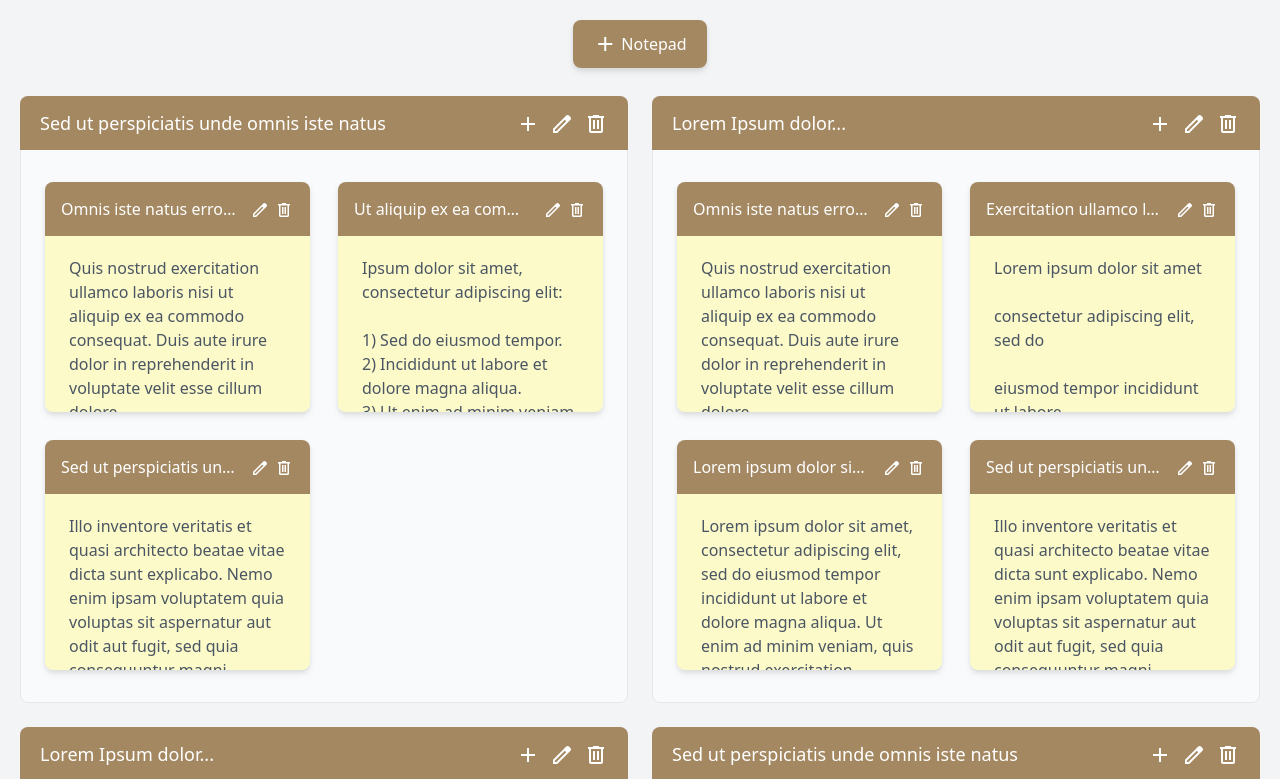
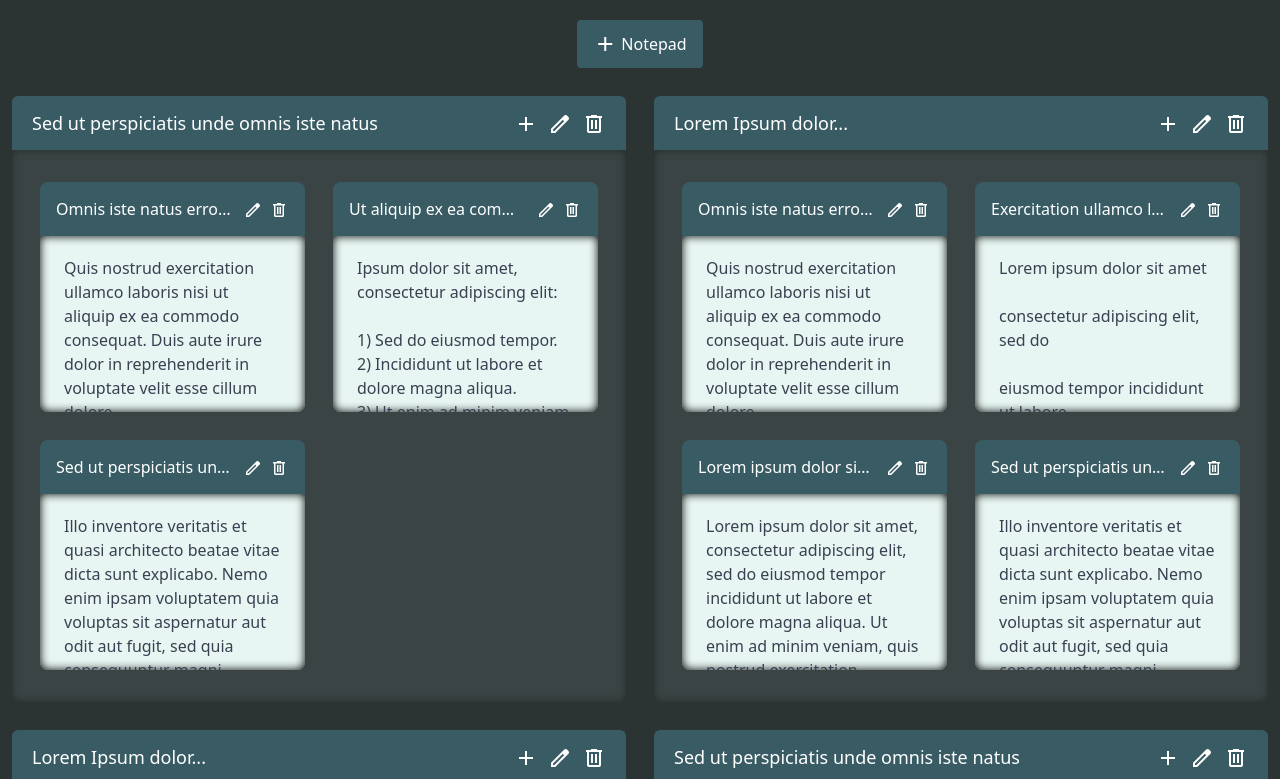
Before and after one commit to HSG424/notepad, a React (Create React App) app: page / in a window 1280 px wide. Shown: the top 779 px of the page. Built offline with nearby package versions, Linux system fonts and the light colour scheme.

Commit message:
color theme change AND styling updates

```diff
--- a/src/components/Note/Note.tsx
+++ b/src/components/Note/Note.tsx
@@ -15,15 +15,15 @@ type NoteProps = {
 
 const Note: React.FC<NoteProps> = (props) => {
   return (
-    <section className="drop-shadow-md">
+    <section>
       <header className="bg-primary text-white px-4 py-3 rounded-t-lg flex justify-between items-center">
         <h3 className="w-9/12 truncate">{props.note.title}</h3>
         <div className="relative top-0.5">
-          <Button icon="edit" iconClasses="mr-1 text-xl" />
+          <Button icon="edit" iconClasses="mr-1.5 text-xl" />
           <Button icon="delete" iconClasses="text-xl" />
         </div>
       </header>
-      <p className="bg-secondary text-gray-600 h-44 px-6 py-5 rounded-b-lg overflow-y-auto whitespace-pre-line">
+      <p className="bg-secondary text-gray-700 h-44 px-6 py-5 rounded-b-lg overflow-y-auto whitespace-pre-line shadow-[inset_0_0_10px_rgba(0,0,0,1)]">
         {props.note.note}
       </p>
     </section>
--- a/src/components/Notepad/Notepad.tsx
+++ b/src/components/Notepad/Notepad.tsx
@@ -22,7 +22,7 @@ type NotepadProps = {
 const Notepad: React.FC<NotepadProps> = (props) => {
   return (
     <section>
-      <header className="bg-primary text-white py-3 px-5 flex justify-between items-center rounded-t-lg">
+      <header className="bg-primary text-white py-3 px-5 flex justify-between items-center rounded-t-md">
         <h2 className="text-lg">{props.notepad.title}</h2>
         <div className="relative top-1">
           <Button icon="add" iconClasses="mr-2.5" />
@@ -30,7 +30,7 @@ const Notepad: React.FC<NotepadProps> = (props) => {
           <Button icon="delete" />
         </div>
       </header>
-      <div className="bg-gray-50 py-8 px-6 rounded-b-lg grid grid-cols-1 md:grid-cols-2 gap-7 border border-gray-200 border-t-0">
+      <div className="bg-dark py-8 px-7 rounded-b-md grid grid-cols-1 md:grid-cols-2 gap-7  shadow-[inset_0_0_9px_rgba(0,0,0,0.4)]">
         {props.notepad.notes.map((note) => (
           <Note note={note} notepadID={props.notepad.id} key={note.id} />
         ))}
--- a/src/components/Notepads/Notepads.tsx
+++ b/src/components/Notepads/Notepads.tsx
@@ -106,15 +106,15 @@ function Notepads() {
   ]);
 
   return (
-    <main className="p-5 bg-gray-100">
+    <main className="py-5 px-3 bg-darker">
       <Button
         icon="add"
         text="Notepad"
-        buttonClasses="bg-primary py-3 px-5 mb-7 flex items-center rounded-lg mx-auto drop-shadow-md"
+        buttonClasses="bg-primary py-3 px-4 mb-7 flex items-center rounded mx-auto"
         iconClasses="mr-1"
       />
 
-      <div className="grid grid-cols-1 xl:grid-cols-2 gap-6">
+      <div className="grid grid-cols-1 xl:grid-cols-2 gap-7">
         {notepadsData.map((notepad) => (
           <Notepad notepad={notepad} key={notepad.id} />
         ))}
--- a/tailwind.config.js
+++ b/tailwind.config.js
@@ -4,8 +4,10 @@ module.exports = {
   theme: {
     extend: {
       colors: {
-        primary: "#a48862",
-        secondary: "#fbfac8",
+        primary: "#395B64",
+        secondary: "#E7F6F2",
+        dark: "#3b4444",
+        darker: "#2C3333",
       },
     },
   },
```
